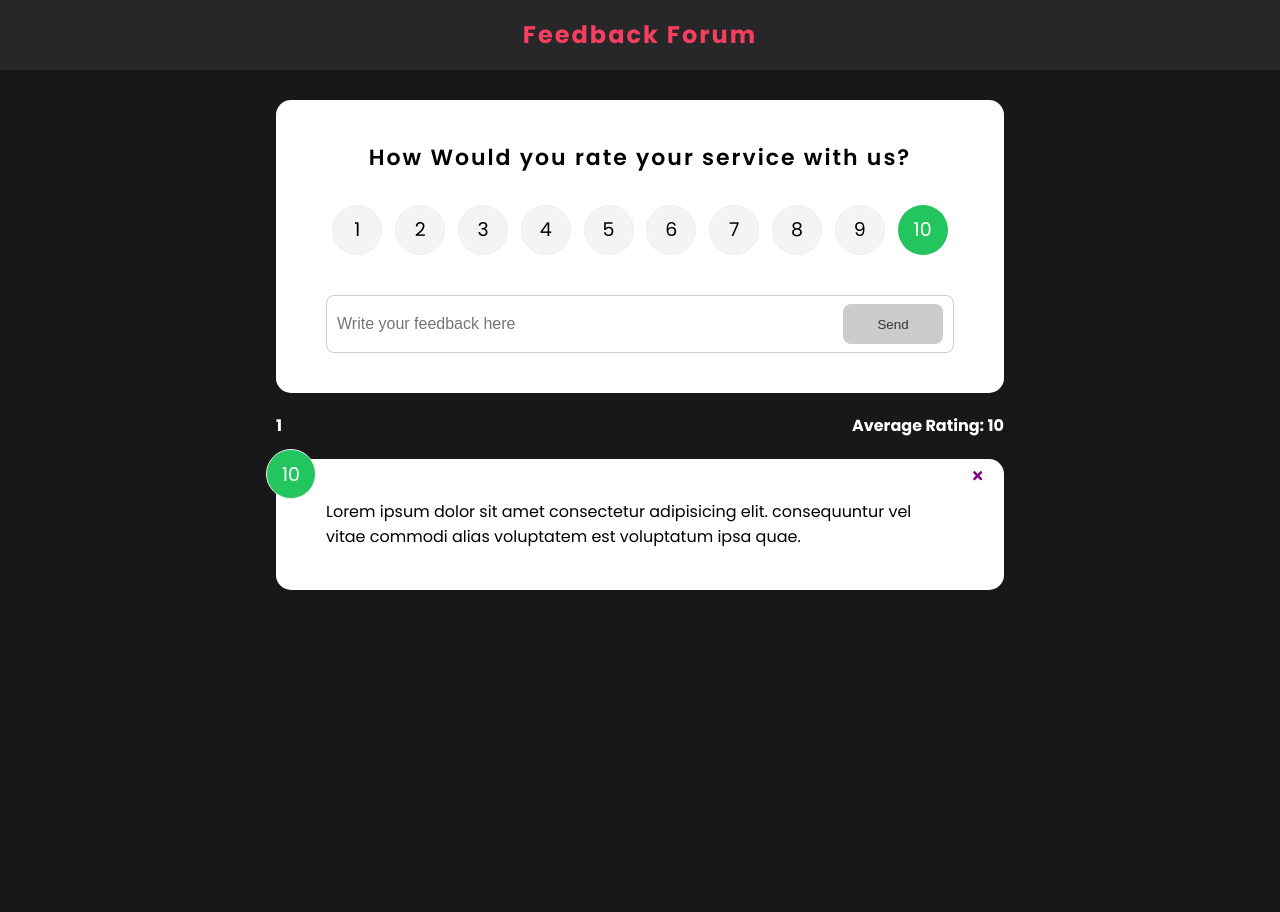
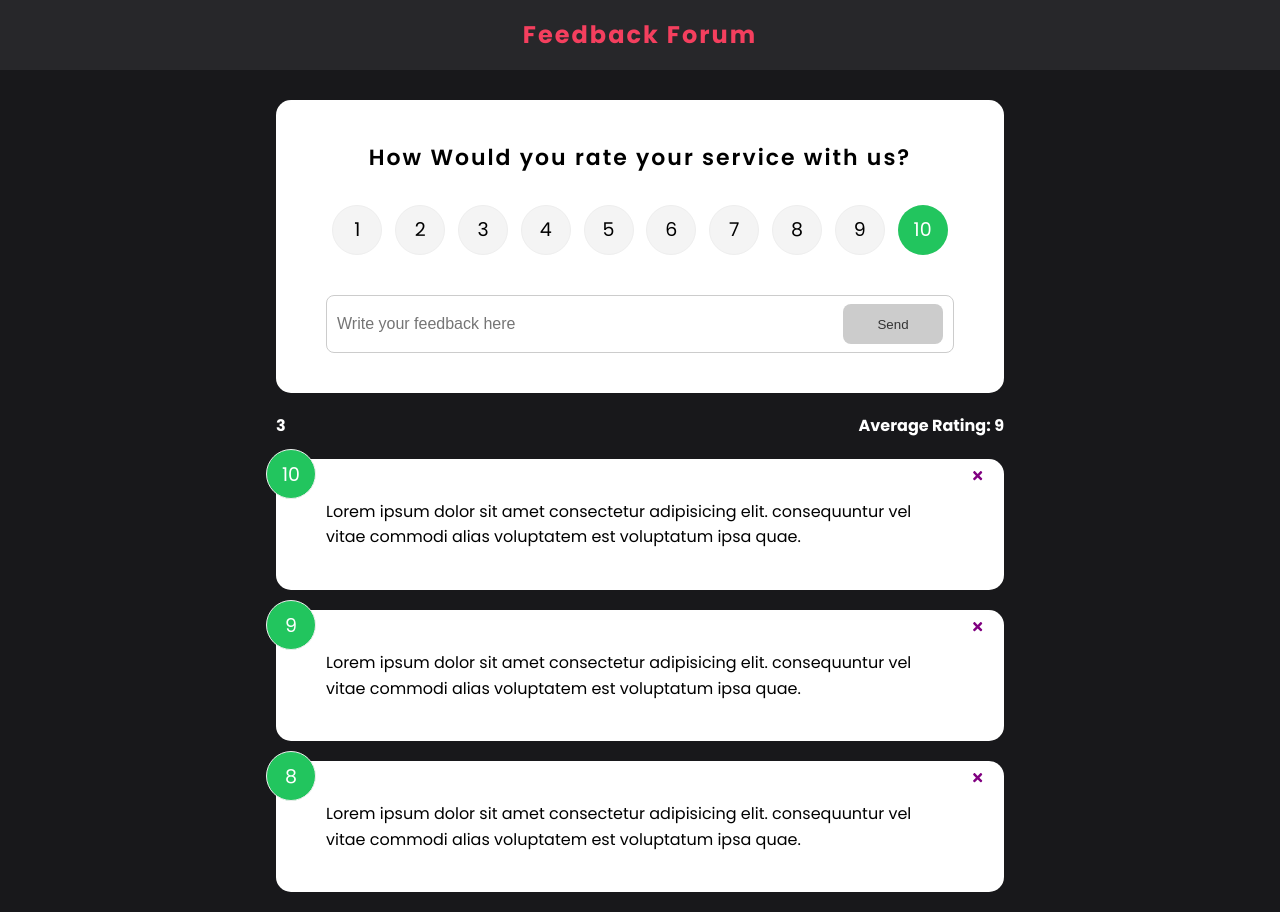
Before and after one commit to Akash52/feedback-forum, a React (Create React App) app: page / in a window 1280 px wide. Before the commit the page ends 800 px from the top, so only its background shows below. Built offline with nearby package versions, Linux system fonts and the light colour scheme.

Commit message:
Moving Functions To Context

```diff
--- a/src/App.js
+++ b/src/App.js
@@ -1,36 +1,17 @@
-import React, { useState } from 'react'
-import { v4 as uuidv4 } from 'uuid'
 import FeedbackForm from './components/FeedbackForm'
 import FeedbackList from './components/FeedbackList'
 import FeedbackStats from './components/FeedbackStats'
 import Header from './components/Header'
-import FeedbackData from './data/FeedbakData'
 import { FeedbackProvider } from './context/FeedbackContext'
-import { BrowserRouter as Router, Route } from 'react-router-dom'
-import AboutPage from './Pages/AboutPage'
 
 const App = () => {
-  const [feedback, setFeedback] = useState(FeedbackData)
-
-  const addNewFeedback = (newFeedback) => {
-    newFeedback.id = uuidv4()
-    console.log(newFeedback)
-    setFeedback([newFeedback, ...feedback])
-    // setFeedback([...feedback, newFeedback])
-  }
-
-  const deleteFeedback = (id) => {
-    if (window.confirm('Are you sure you want to delete this feedback?')) {
-      setFeedback(feedback.filter((feedback) => feedback.id !== id))
-    }
-  }
   return (
     <FeedbackProvider>
       <Header />
       <div className="container">
-        <FeedbackForm handleAdd={addNewFeedback} />
+        <FeedbackForm />
         <FeedbackStats />
-        <FeedbackList handleDelete={deleteFeedback} />
+        <FeedbackList />
       </div>
     </FeedbackProvider>
   )
--- a/src/components/FeedbackForm.jsx
+++ b/src/components/FeedbackForm.jsx
@@ -2,8 +2,11 @@ import Card from './shared/Card'
 import { useState } from 'react'
 import Button from './shared/Button'
 import RatingSelect from './RatingSelect'
+import { useContext } from 'react'
+import FeedbackContext from '../context/FeedbackContext'
 
-const FeedbackForm = ({ handleAdd }) => {
+const FeedbackForm = () => {
+  const { addNewFeedback } = useContext(FeedbackContext)
   const [text, setText] = useState('')
   const [btnDisabled, setBtnDisabled] = useState(true)
   const [message, setMessage] = useState('')
@@ -31,7 +34,7 @@ const FeedbackForm = ({ handleAdd }) => {
         rating,
         date: new Date().toISOString(),
       }
-      handleAdd(newFeedback)
+      addNewFeedback(newFeedback)
       setText('')
       setBtnDisabled(true)
       setMessage('Thank you for your feedback!')
--- a/src/components/FeedbackItem.jsx
+++ b/src/components/FeedbackItem.jsx
@@ -1,11 +1,15 @@
 import Card from './shared/Card'
 import { FaTimes } from 'react-icons/fa'
+import { useContext } from 'react'
+import FeedbackContext from '../context/FeedbackContext'
 
-const FeedbackItem = ({ item, handleDelete }) => {
+const FeedbackItem = ({ item }) => {
+  const { deleteFeedback } = useContext(FeedbackContext)
+
   return (
     <Card>
       <div className="num-display">{item.rating}</div>
-      <button onClick={() => handleDelete(item.id)} className="close">
+      <button onClick={() => deleteFeedback(item.id)} className="close">
         <FaTimes color="purple" />
       </button>
       <div className="text-display">{item.text}</div>
--- a/src/components/FeedbackList.jsx
+++ b/src/components/FeedbackList.jsx
@@ -3,7 +3,7 @@ import { motion, AnimatePresence } from 'framer-motion'
 import { useContext } from 'react'
 import FeedbackContext from '../context/FeedbackContext'
 
-const FeedbackList = ({ handleDelete }) => {
+const FeedbackList = () => {
   const { feedback } = useContext(FeedbackContext)
   if (!feedback || feedback.length === 0) {
     return <p>No Feedback Found</p>
@@ -20,11 +20,7 @@ const FeedbackList = ({ handleDelete }) => {
               animate={{ opacity: 1 }}
               exit={{ opacity: 0 }}
             >
-              <FeedbackItem
-                key={item.id}
-                item={item}
-                handleDelete={handleDelete}
-              />
+              <FeedbackItem key={item.id} item={item} />
             </motion.div>
           ))}
         </AnimatePresence>
--- a/src/context/FeedbackContext.js
+++ b/src/context/FeedbackContext.js
@@ -1,19 +1,31 @@
 import { createContext, useState } from 'react'
+import { v4 as uuidv4 } from 'uuid'
+import FeedbackData from './../data/FeedbakData'
 
 const FeedbackContext = createContext()
 
 export const FeedbackProvider = ({ children }) => {
-  const [feedback, setFeedback] = useState([
-    {
-      id: 1,
-      rating: 10,
-      text: 'Lorem ipsum dolor sit amet consectetur adipisicing elit. consequuntur vel vitae commodi alias voluptatem est voluptatum ipsa quae.',
-    },
-  ])
+  const [feedback, setFeedback] = useState(FeedbackData)
+
+  const deleteFeedback = (id) => {
+    if (window.confirm('Are you sure you want to delete this feedback?')) {
+      setFeedback(feedback.filter((feedback) => feedback.id !== id))
+    }
+  }
+
+  const addNewFeedback = (newFeedback) => {
+    newFeedback.id = uuidv4()
+    console.log(newFeedback)
+    setFeedback([newFeedback, ...feedback])
+    // setFeedback([...feedback, newFeedback])
+  }
+
   return (
     <FeedbackContext.Provider
       value={{
         feedback,
+        deleteFeedback,
+        addNewFeedback,
       }}
     >
       {children}
```
